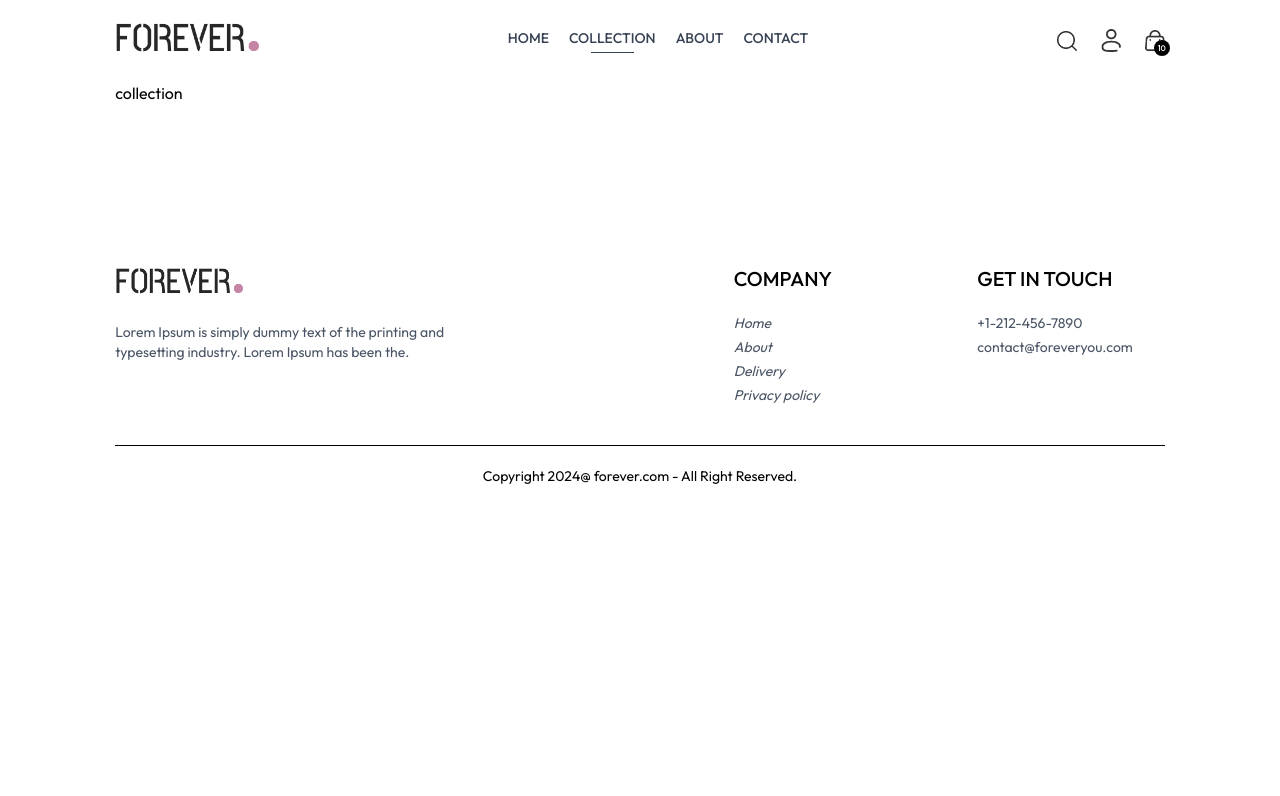
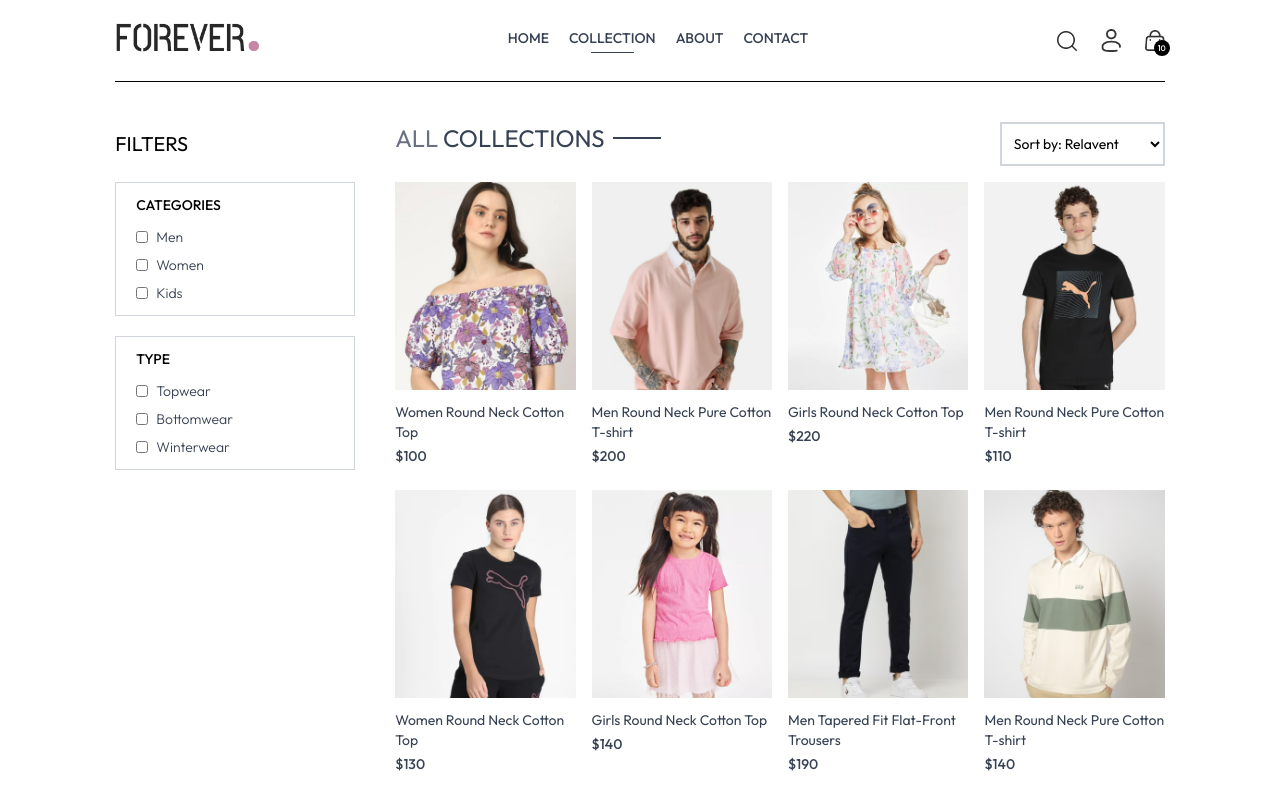
Before and after one commit to Ahmed-Elshhat/ecommerce-app, a React (Vite) app in the folder client/: page /collection in a window 1280 px wide. Shown: the top 796 px of the page. Built offline with nearby package versions, Linux system fonts and the light colour scheme.

Commit message:
Create collection page

```diff
--- a/client/src/pages/collection.jsx
+++ b/client/src/pages/collection.jsx
@@ -1,9 +1,183 @@
-import React from 'react'
+import React, { useContext, useMemo, useState } from "react";
+import { ShopContext } from "../context/ShopContext";
+import { assets } from "../assets/frontend_assets/assets";
+import Title from "../components/Title";
+import ProductItem from "../components/ProductItem";
 
-function collection() {
+function Collection() {
+  const { products } = useContext(ShopContext);
+  const [showFilter, setShowFilter] = useState(false);
+  // const [filterProducts, setFilterProducts] = useState([]);
+  const [category, setCategory] = useState([]);
+  const [subCategory, setSubCategory] = useState([]);
+  const [sort, setSort] = useState("relevant");
+
+  const toggleCategory = (e) => {
+    if (category.includes(e.target.value)) {
+      setCategory((prev) => prev.filter((item) => item !== e.target.value));
+    } else {
+      setCategory((prev) => [...prev, e.target.value]);
+    }
+  };
+
+  const toggleSubCategory = (e) => {
+    if (subCategory.includes(e.target.value)) {
+      setSubCategory((prev) => prev.filter((item) => item !== e.target.value));
+    } else {
+      setSubCategory((prev) => [...prev, e.target.value]);
+    }
+  };
+
+    const filterProducts = useMemo(() => {
+    let newProducts = [...products];
+
+    // Filter by category
+    if (category.length > 0) {
+      newProducts = newProducts.filter((item) =>
+        category.includes(item.category)
+      );
+    }
+
+    // Filter by subCategory
+    if (subCategory.length > 0) {
+      newProducts = newProducts.filter((item) =>
+        subCategory.includes(item.subCategory)
+      );
+    }
+
+    // Sorting
+    if (sort === "low-high") {
+      newProducts.sort((a, b) => a.price - b.price);
+    } else if (sort === "high-low") {
+      newProducts.sort((a, b) => b.price - a.price);
+    }
+
+    return newProducts;
+  }, [products, category, subCategory, sort]);
+
   return (
-    <div>collection</div>
-  )
+    <div className="flex flex-col sm:flex-row gap-1 sm:gap-10 pt-10 border-t">
+      {/* Filter Options */}
+      <div className="min-w-60">
+        <p
+          className="my-2 text-xl flex items-center cursor-pointer gap-2"
+          onClick={() => setShowFilter(!showFilter)}
+        >
+          FILTERS
+          <img
+            src={assets.dropdown_icon}
+            alt=""
+            className={`h-3 sm:hidden ${showFilter ? "rotate-90" : ""}`}
+          />
+        </p>
+        {/* Category Filter */}
+        <div
+          className={`border border-gray-300 pl-5 py-3 mt-6 ${
+            showFilter ? "" : "hidden"
+          } sm:block`}
+        >
+          <p className="mb-3 text-sm font-medium">CATEGORIES</p>
+          <div className="flex flex-col gap-2 text-sm font-light text-gray-700">
+            <p className="flex gap-2">
+              <input
+                type="checkbox"
+                value={"Men"}
+                className="w-3"
+                onChange={toggleCategory}
+              />{" "}
+              Men
+            </p>
+
+            <p className="flex gap-2">
+              <input
+                type="checkbox"
+                value={"Women"}
+                className="w-3"
+                onChange={toggleCategory}
+              />{" "}
+              Women
+            </p>
+
+            <p className="flex gap-2">
+              <input
+                type="checkbox"
+                value={"Kids"}
+                className="w-3"
+                onChange={toggleCategory}
+              />{" "}
+              Kids
+            </p>
+          </div>
+        </div>
+
+        {/* SubCategory Filter */}
+        <div
+          className={`border border-gray-300 pl-5 py-3 my-5 ${
+            showFilter ? "" : "hidden"
+          } sm:block`}
+        >
+          <p className="mb-3 text-sm font-medium">TYPE</p>
+          <div className="flex flex-col gap-2 text-sm font-light text-gray-700">
+            <p className="flex gap-2">
+              <input
+                type="checkbox"
+                value={"Topwear"}
+                className="w-3"
+                onChange={toggleSubCategory}
+              />{" "}
+              Topwear
+            </p>
+
+            <p className="flex gap-2">
+              <input
+                type="checkbox"
+                value={"Bottomwear"}
+                className="w-3"
+                onChange={toggleSubCategory}
+              />{" "}
+              Bottomwear
+            </p>
+
+            <p className="flex gap-2">
+              <input
+                type="checkbox"
+                value={"Winterwear"}
+                className="w-3"
+                onChange={toggleSubCategory}
+              />{" "}
+              Winterwear
+            </p>
+          </div>
+        </div>
+      </div>
+
+      {/* Right Side */}
+      <div className="flex-1">
+        <div className="flex justify-between text-base sm:text-2xl mb-4">
+          <Title text1={"ALL"} text2={"COLLECTIONS"} />
+          {/* Product Sort */}
+          <select className="border-2 border-gray-300 text-sm px-2" onChange={(e) => setSort(e.target.value)}>
+            <option value="relavent">Sort by: Relavent</option>
+            <option value="low-high">Sort by: Low to High</option>
+            <option value="high-low">Sort by: High to Low</option>
+          </select>
+        </div>
+
+        {/* Map Products */}
+        <div className="grid grid-cols-2 md:grid-cols-3 lg:grid-cols-4 gap-4 gap-y-6">
+          {filterProducts.map((item, index) => (
+            <ProductItem
+              key={index}
+              name={item.name}
+              id={item._id}
+              price={item.price}
+              image={item.image}
+            />
+          ))}
+        </div>
+      </div>
+    </div>
+  );
 }
 
-export default collection
+export default Collection;
```
